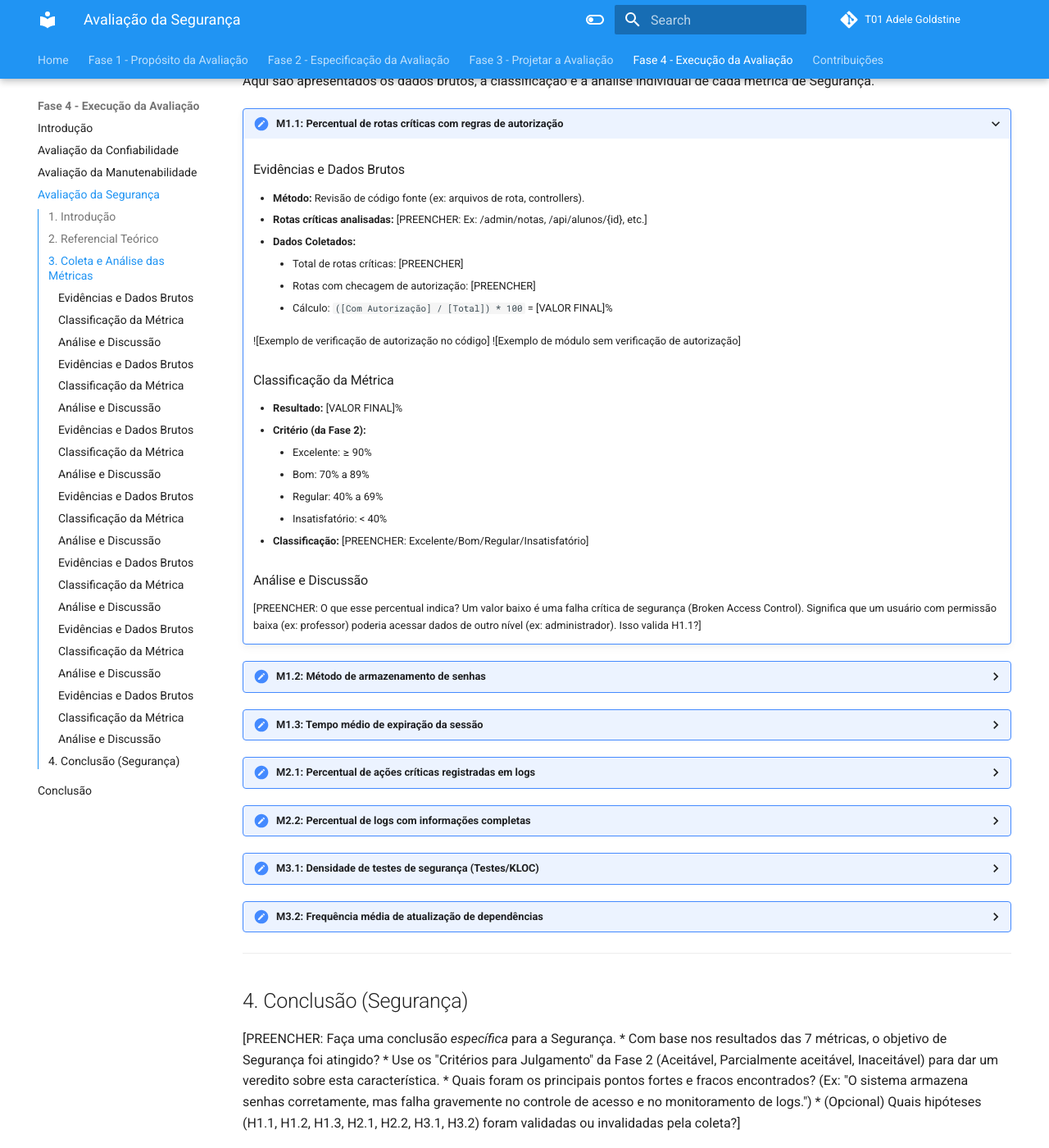
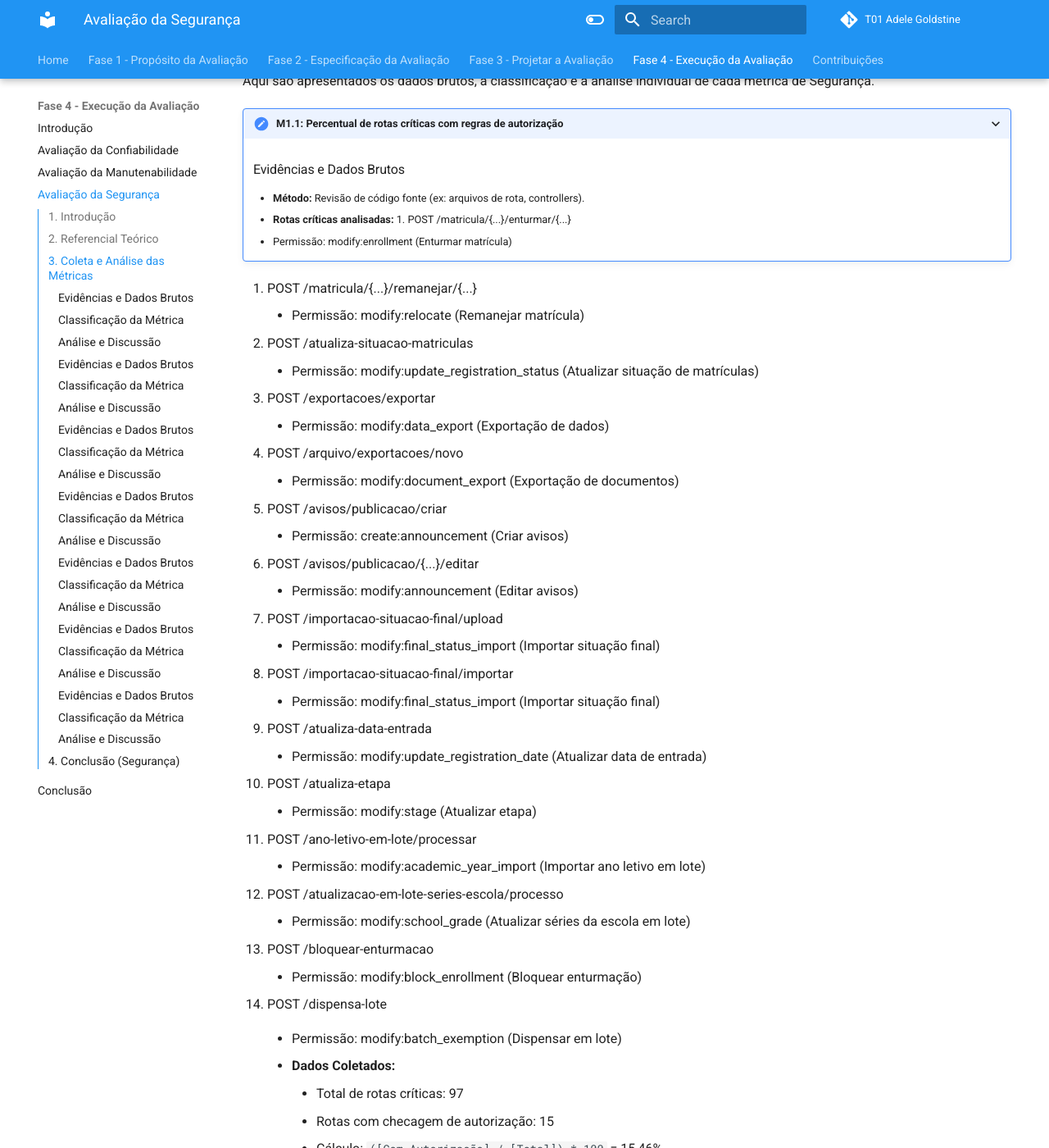
Before and after one commit to FCTE-Qualidade-de-Software-1/2025-2_T01_ADELE-GOLDSTINE, an MkDocs documentation site: the page built from docs/fase_4/avaliacao-seguranca.md, in a window 1280 px wide and 1400 px high, scrolled down 722 px. Shown: the whole window at 82% size. Built offline with MkDocs 1.6.1 and Material for MkDocs 9.7.7, drawn with Linux system fonts in a browser that asks for light colours; comment, search, counter and statistics services are not loaded; some of the changed text lies outside the part shown.

Commit message:
Adiciona avaliacao de seguranca

```diff
--- a/docs/fase_4/avaliacao-seguranca.md
+++ b/docs/fase_4/avaliacao-seguranca.md
@@ -29,24 +29,62 @@
     ### Evidências e Dados Brutos
 
     * **Método:** Revisão de código fonte (ex: arquivos de rota, controllers).
-    * **Rotas críticas analisadas:** [PREENCHER: Ex: /admin/notas, /api/alunos/{id}, etc.]
+    * **Rotas críticas analisadas:** 1. POST /matricula/{...}/enturmar/{...}
+       * Permissão: modify:enrollment (Enturmar matrícula)
+   2. POST /matricula/{...}/remanejar/{...}
+       * Permissão: modify:relocate (Remanejar matrícula)
+   3. POST /atualiza-situacao-matriculas
+       * Permissão: modify:update_registration_status (Atualizar situação de matrículas)
+   4. POST /exportacoes/exportar
+       * Permissão: modify:data_export (Exportação de dados)
+   5. POST /arquivo/exportacoes/novo
+       * Permissão: modify:document_export (Exportação de documentos)
+   6. POST /avisos/publicacao/criar
+       * Permissão: create:announcement (Criar avisos)
+   7. POST /avisos/publicacao/{...}/editar
+       * Permissão: modify:announcement (Editar avisos)
+   8. POST /importacao-situacao-final/upload
+       * Permissão: modify:final_status_import (Importar situação final)
+   9. POST /importacao-situacao-final/importar
+       * Permissão: modify:final_status_import (Importar situação final)
+   10. POST /atualiza-data-entrada
+       * Permissão: modify:update_registration_date (Atualizar data de entrada)
+   11. POST /atualiza-etapa
+       * Permissão: modify:stage (Atualizar etapa)
+   12. POST /ano-letivo-em-lote/processar
+       * Permissão: modify:academic_year_import (Importar ano letivo em lote)
+   13. POST /atualizacao-em-lote-series-escola/processo
+       * Permissão: modify:school_grade (Atualizar séries da escola em lote)
+   14. POST /bloquear-enturmacao
+       * Permissão: modify:block_enrollment (Bloquear enturmação)
+   15. POST /dispensa-lote
+       * Permissão: modify:batch_exemption (Dispensar em lote)
+
     * **Dados Coletados:**
-        * Total de rotas críticas: [PREENCHER]
-        * Rotas com checagem de autorização: [PREENCHER]
-        * Cálculo: `([Com Autorização] / [Total]) * 100` = [VALOR FINAL]%
+        * Total de rotas críticas: 97
+        * Rotas com checagem de autorização: 15
+        * Cálculo: `([Com Autorização] / [Total]) * 100` = 15,46%
 
-    ![Exemplo de verificação de autorização no código]
-    ![Exemplo de módulo sem verificação de autorização]
+    ![Imagem 1](../assets/evidencias_seguranca/print_1.png)
+    Linhas 45 e 48
+    ![Imagem 2](../assets/evidencias_seguranca/print_2.png)
+    Linha 119
+    ![Imagem 3](../assets/evidencias_seguranca/print_3.png)
+    Linhas 134 e 138
+    ![Imagem 4](../assets/evidencias_seguranca/print_4.png)
+    Linhas: 142, 144, 149, 152, 156, 159, 162, 167, 171
+    ![Imagem 5](../assets/evidencias_seguranca/print_5.png)
+    Linha 189
 
     ### Classificação da Métrica
 
-    * **Resultado:** [VALOR FINAL]%
+    * **Resultado:** 15,46%
     * **Critério (da Fase 2):**
         * Excelente: ≥ 90%
         * Bom: 70% a 89%
         * Regular: 40% a 69%
         * Insatisfatório: < 40%
-    * **Classificação:** [PREENCHER: Excelente/Bom/Regular/Insatisfatório]
+    * **Classificação:** Insatisfatório
 
     ### Análise e Discussão
 
@@ -78,19 +116,19 @@
 
     ### Evidências e Dados Brutos
 
-    * **Método:** Análise de arquivos de configuração (ex: `.env`, `config.php`) ou teste funcional.
-    * **Parâmetro analisado:** `session.gc_maxlifetime` (ou equivalente do framework).
-    * **Dado Coletado:** Tempo de expiração configurado: [VALOR FINAL] minutos.
+    * **Método:** Análise do arquivo session.php.
+    * **Parâmetro analisado:** `SESSION_LIFETIME`.
+    * **Dado Coletado:** Tempo de expiração configurado: 120 minutos.
 
-    ![Arquivo de configuração da sessão]
+    ![Arquivo de configuração da sessão](../assets/evidencias_seguranca/session.png)
 
     ### Classificação da Métrica
 
-    * **Resultado:** [VALOR FINAL] minutos
+    * **Resultado:** 120 minutos
     * **Critério (da Fase 2):**
         * Conforme: Menor ou igual a 60
         * Não conforme: Acima de 60
-    * **Classificação:** [PREENCHER: Conforme/Não conforme]
+    * **Classificação:** Não conforme
 
     ### Análise e Discussão
 
@@ -155,25 +193,25 @@
 
     ### Evidências e Dados Brutos
 
-    * **Método:** Inspeção do repositório (`grep`) e `cloc`.
+    * **Método:** Uso de IA para identificar testes de segurança e `cloc`.
     * **Testes de segurança:** Testes que validam falhas de permissão, SQL Injection, XSS, etc.
     * **Dados Coletados:**
-        * Nº total de testes de segurança: [PREENCHER]
-        * KLOC total do código de produção: [PREENCHER]
-        * Cálculo: `(Nº Testes de Segurança / (KLOC Total / 1000))` = [VALOR FINAL] Testes/KLOC
+        * Nº total de testes de segurança: 25
+        * KLOC total do código de produção: 341
+        * Cálculo: `(Nº Testes de Segurança / (KLOC Total / 1000))` = 0,07 Testes/KLOC
 
-    ![Exemplo de teste de segurança]
-    ![Evidência da contagem de KLOC]
+    ![Medição do KLOC](../assets/evidencias_seguranca/cloc.png)
+    ![Busca dos testes](../assets/evidencias_seguranca/contagem.png)
 
     ### Classificação da Métrica
 
-    * **Resultado:** [VALOR FINAL] Testes/KLOC
+    * **Resultado:** 0,07 Testes/KLOC
     * **Critério (da Fase 2):**
         * Excelente: > 1
         * Bom: > 0.5
         * Regular: > 0.1
         * Insatisfatório: ≤ 0.1
-    * **Classificação:** [PREENCHER: Excelente/Bom/Regular/Insatisfatório]
+    * **Classificação:** Insatisfatório
 
     ### Análise e Discussão
 
@@ -183,21 +221,22 @@
 
     ### Evidências e Dados Brutos
 
-    * **Método:** Análise do histórico de commits do `composer.lock` ou `package-lock.json`.
+    * **Método:** Análise do histórico de commits no Github`.
+    * **Descoberta:** O sistema possui um mecanismo de atualização automática das dependências, portanto possui atualizações praticamente todos os meses.
     * **Dados Coletados:**
-        * Data da última atualização de dependência: [PREENCHER DATA]
-        * Data da penúltima atualização: [PREENCHER DATA]
-        * Frequência média: [VALOR FINAL] meses
+        * Data da última atualização de dependência: 12/11/2025
+        * Data da penúltima atualização: 21/10/2025
+        * Frequência média: a cada nova atualização disponível
 
-    ![Histórico de commits do composer.lock]
+    ![Histórico de commits](../assets/evidencias_seguranca/commits.png)
 
     ### Classificação da Métrica
 
-    * **Resultado:** [VALOR FINAL] meses
+    * **Resultado:** a cada 15 dias
     * **Critério (da Fase 2):**
         * Conforme: Atualização a cada ≤ 6 meses
         * Não conforme: Atualização > 6 meses
-    * **Classificação:** [PREENCHER: Conforme/Não conforme]
+    * **Classificação:** Conforme
 
     ### Análise e Discussão
 
```
Also changed, not shown: docs/assets/evidencias_seguranca/cloc.png (added), docs/assets/evidencias_seguranca/commits.png (added), docs/assets/evidencias_seguranca/contagem.png (added), docs/assets/evidencias_seguranca/print_1.png (added), docs/assets/evidencias_seguranca/print_2.png (added), docs/assets/evidencias_seguranca/print_3.png (added), docs/assets/evidencias_seguranca/print_4.png (added), docs/assets/evidencias_seguranca/print_5.png (added), docs/assets/evidencias_seguranca/session.png (added).
